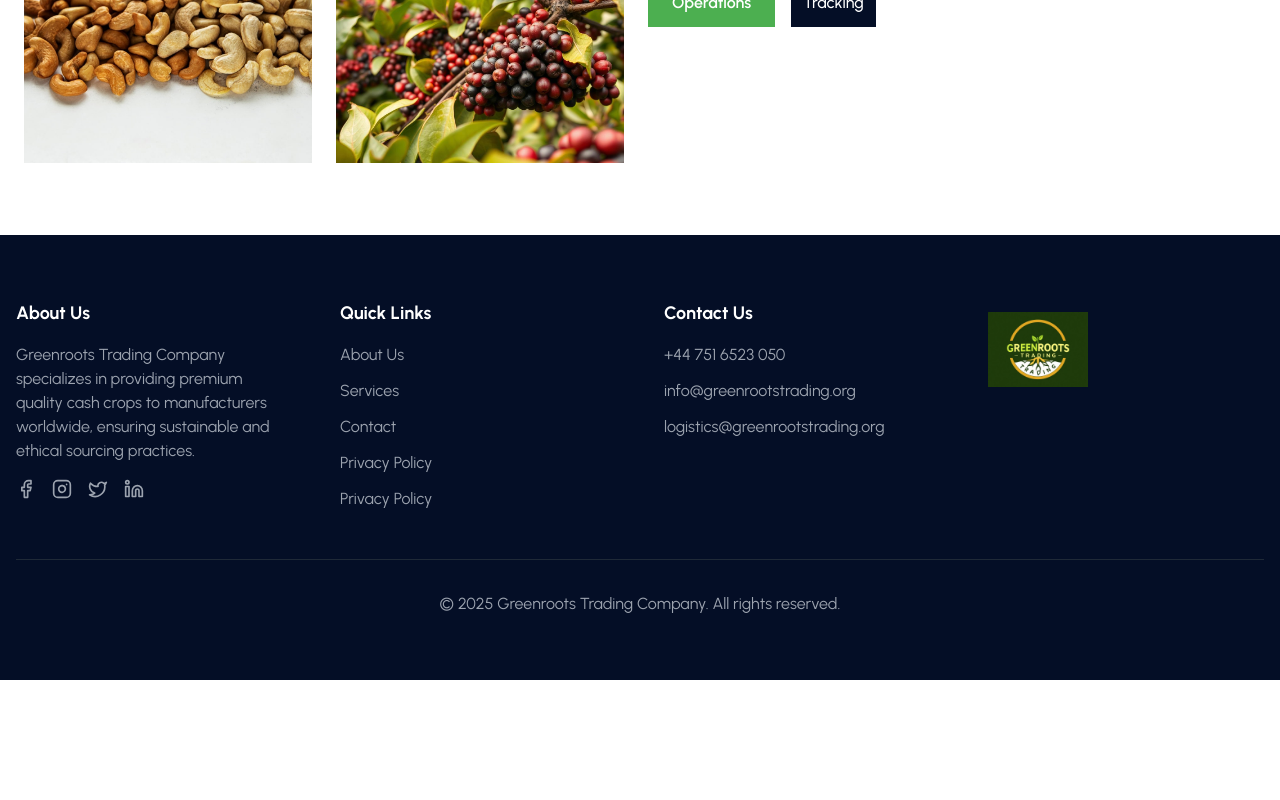
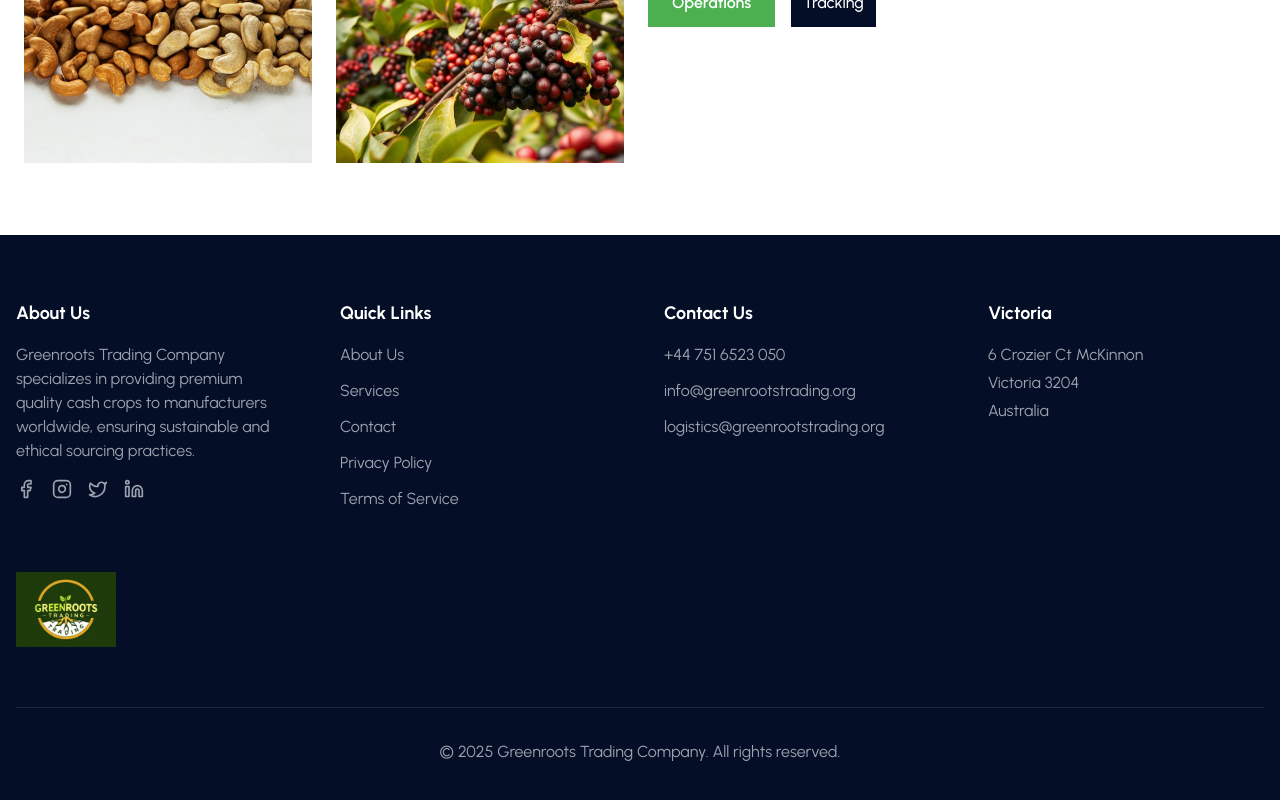
Before and after one commit to JoWinner/industy, a Next.js app: page / in a window 1280 px wide. Shown: the part 4262-5062 px from the top of the page. Before the commit the page ends 4942 px from the top, so only its background shows below. Built offline with nearby package versions, Linux system fonts and the light colour scheme.

Commit message:
update: added address to the footer

```diff
--- a/components/footer.jsx
+++ b/components/footer.jsx
@@ -57,7 +57,7 @@
               </li>
               <li>
                 <Link href="/terms-or-service" className="footer-link">
-                  Privacy Policy
+                  Terms of Service
                 </Link>
               </li>
             </ul>
@@ -70,6 +70,15 @@
               <li>+44 751 6523 050</li>
               <li>info@greenrootstrading.org</li>
               <li>logistics@greenrootstrading.org</li>
+            </ul>
+          </div>
+
+          <div>
+            <h3 className="footer-title">Victoria</h3>
+            <ul className="space-y-1 text-gray-400">
+              <li>6 Crozier Ct McKinnon</li>
+              <li>Victoria 3204</li>
+              <li>Australia</li>
             </ul>
           </div>
 
```
